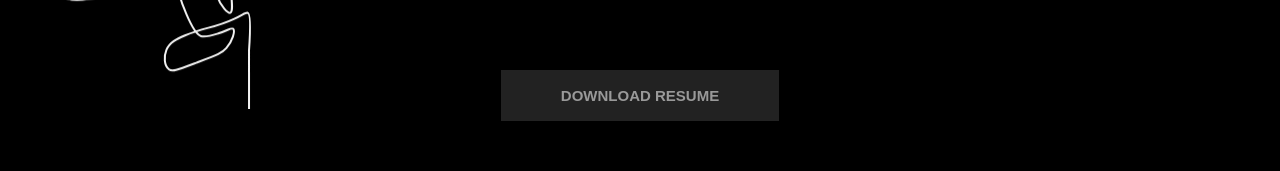
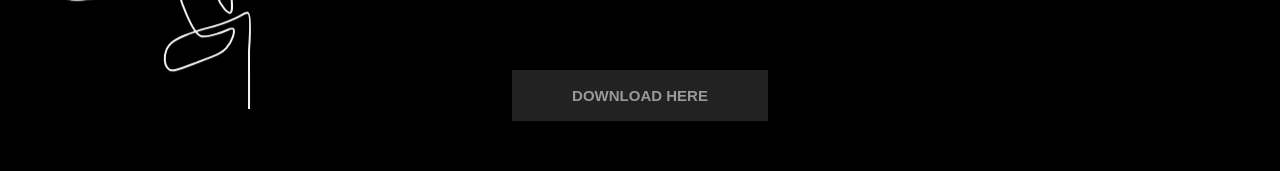
Before and after one commit to snoh6839/portfolio, a plain HTML site: page index.html in a window 1280 px wide. Shown: the part 599-770 px from the top of the page. Drawn offline with Linux system fonts and the light colour scheme.

Commit message:
이력서 빼기

```diff
--- a/index.html
+++ b/index.html
@@ -35,7 +35,7 @@
     </script>
     <section class="slide" id="screen1">
       <h1>Hello, I'm Subin.</h1>
-      <button class="btn"><span><a href="./down/resume.doc" download>Download Resume</a></span></button>
+      <button class="btn"><span><a href="./" download>Download Here</a></span></button>
       <nav>
         <div class="logo">SNOH</div>
         <ul class="nav">
```
